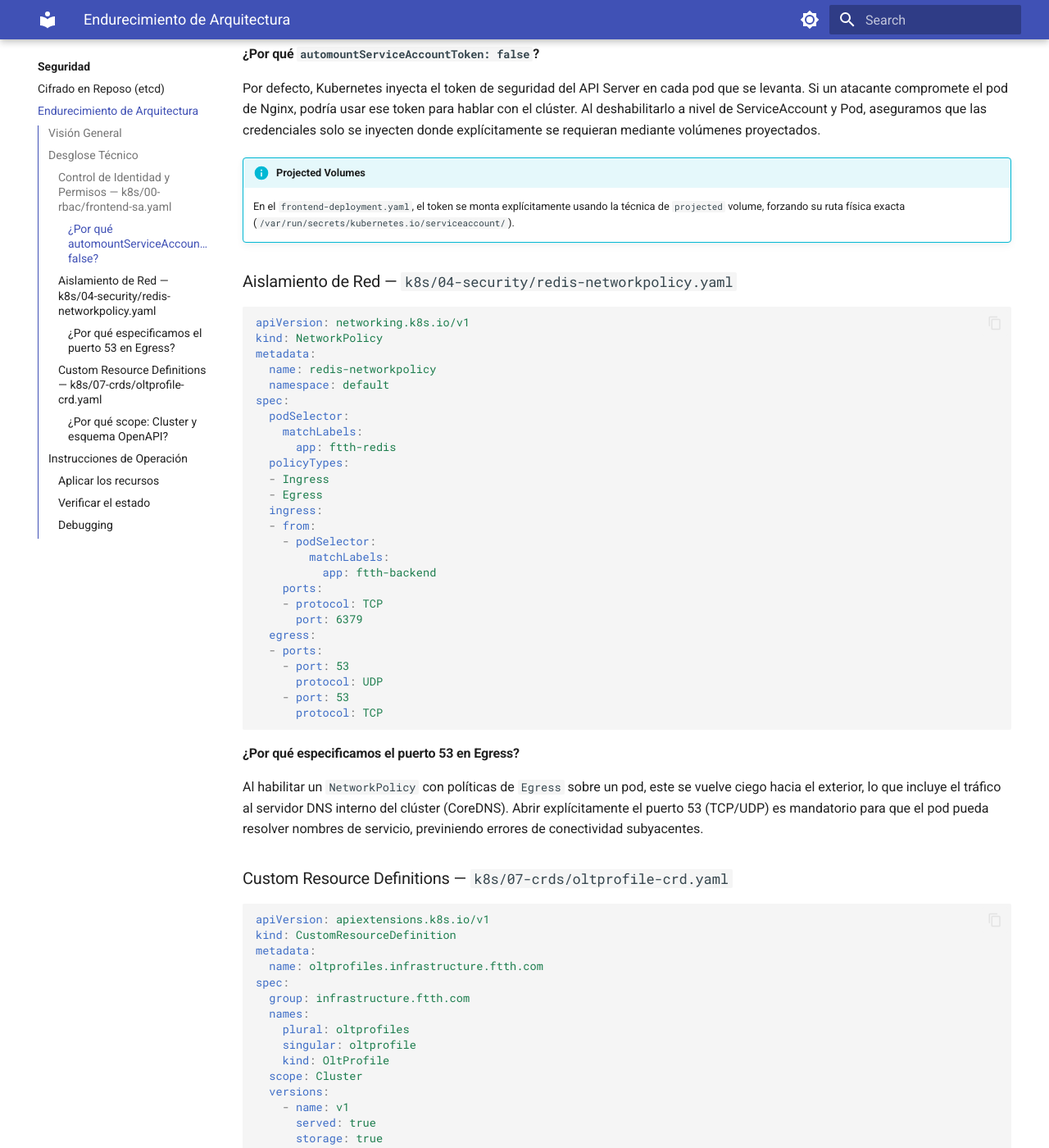
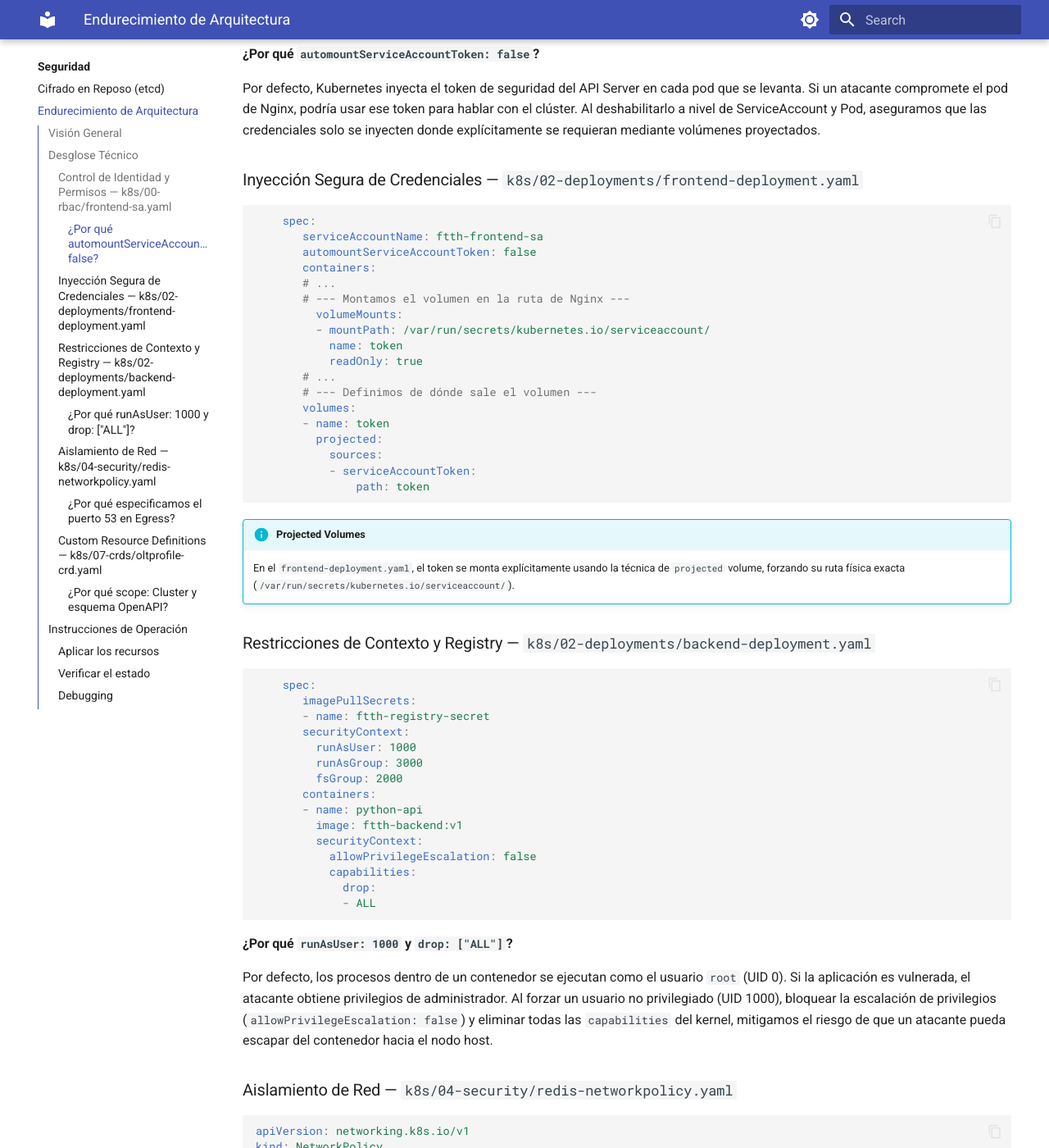
Before and after one commit to LabordaSebastian/proyecto-k8s-ftth, an MkDocs documentation site: the page built from docs/security/architecture-hardening.md, in a window 1280 px wide and 1400 px high, scrolled down 1762 px. Shown: the whole window at 82% size. Built offline with MkDocs 1.6.1 and Material for MkDocs 9.7.7, drawn with Linux system fonts in a browser that asks for light colours.

Commit message:
docs: add frontend and backend deployment modifications to hardening docs

````diff
--- a/docs/security/architecture-hardening.md
+++ b/docs/security/architecture-hardening.md
@@ -63,8 +63,54 @@ roleRef:
 #### ¿Por qué `automountServiceAccountToken: false`?
 Por defecto, Kubernetes inyecta el token de seguridad del API Server en cada pod que se levanta. Si un atacante compromete el pod de Nginx, podría usar ese token para hablar con el clúster. Al deshabilitarlo a nivel de ServiceAccount y Pod, aseguramos que las credenciales solo se inyecten donde explícitamente se requieran mediante volúmenes proyectados.
 
+### Inyección Segura de Credenciales — `k8s/02-deployments/frontend-deployment.yaml`
+
+```yaml
+    spec:
+       serviceAccountName: ftth-frontend-sa
+       automountServiceAccountToken: false
+       containers:
+       # ...
+       # --- Montamos el volumen en la ruta de Nginx ---
+         volumeMounts:
+         - mountPath: /var/run/secrets/kubernetes.io/serviceaccount/
+           name: token
+           readOnly: true
+       # ...
+       # --- Definimos de dónde sale el volumen ---
+       volumes:
+       - name: token
+         projected:
+           sources:
+           - serviceAccountToken:
+               path: token
+```
+
 !!! info "Projected Volumes"
     En el `frontend-deployment.yaml`, el token se monta explícitamente usando la técnica de `projected` volume, forzando su ruta física exacta (`/var/run/secrets/kubernetes.io/serviceaccount/`).
+
+### Restricciones de Contexto y Registry — `k8s/02-deployments/backend-deployment.yaml`
+
+```yaml
+    spec:
+       imagePullSecrets:
+       - name: ftth-registry-secret
+       securityContext:
+         runAsUser: 1000
+         runAsGroup: 3000
+         fsGroup: 2000
+       containers:
+       - name: python-api
+         image: ftth-backend:v1
+         securityContext:
+           allowPrivilegeEscalation: false
+           capabilities:
+             drop:
+             - ALL
+```
+
+#### ¿Por qué `runAsUser: 1000` y `drop: ["ALL"]`?
+Por defecto, los procesos dentro de un contenedor se ejecutan como el usuario `root` (UID 0). Si la aplicación es vulnerada, el atacante obtiene privilegios de administrador. Al forzar un usuario no privilegiado (UID 1000), bloquear la escalación de privilegios (`allowPrivilegeEscalation: false`) y eliminar todas las `capabilities` del kernel, mitigamos el riesgo de que un atacante pueda escapar del contenedor hacia el nodo host.
 
 ### Aislamiento de Red — `k8s/04-security/redis-networkpolicy.yaml`
 
````
